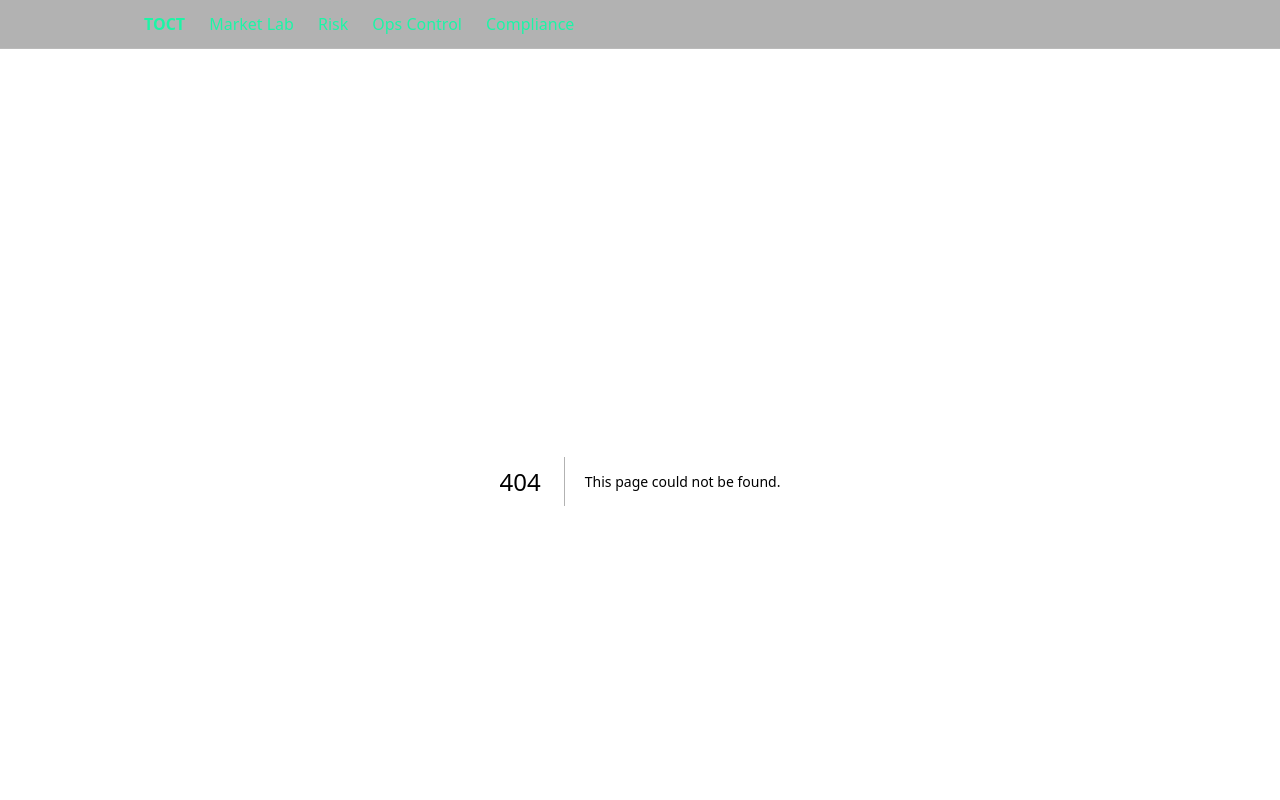
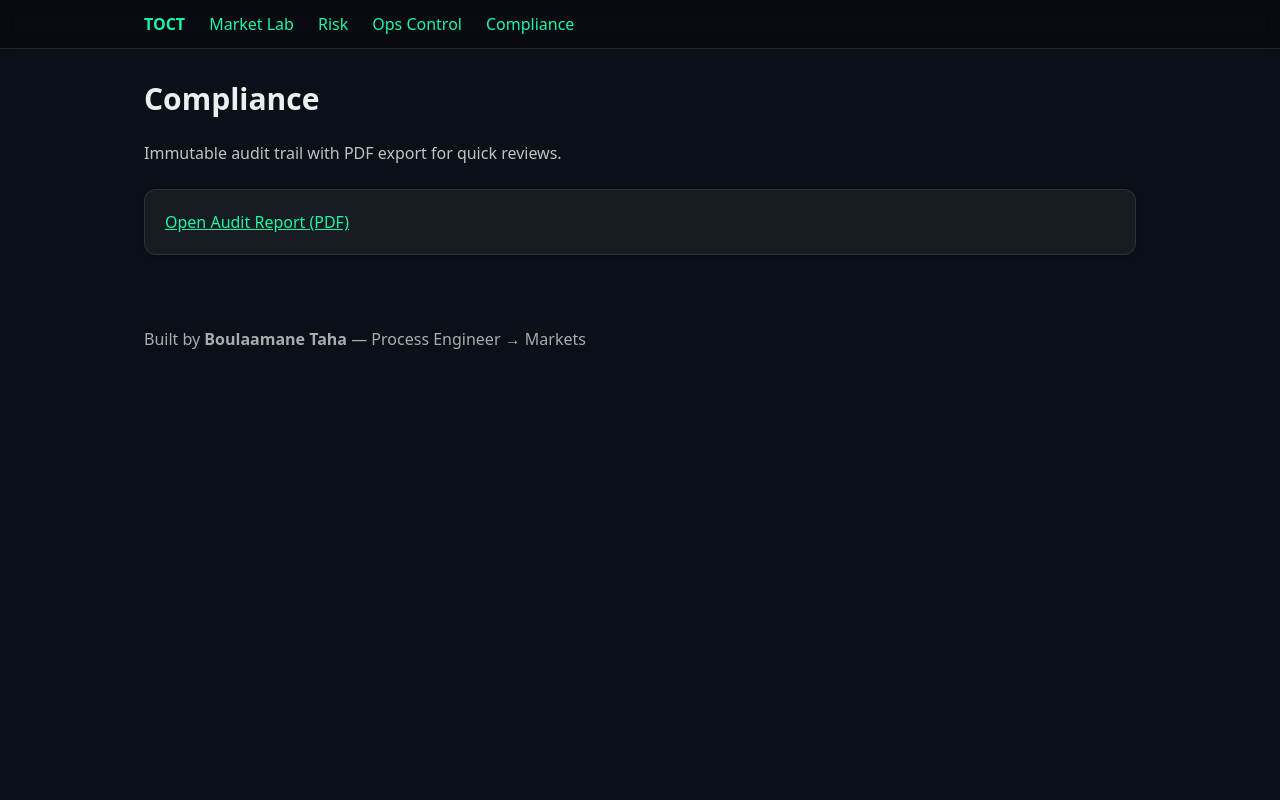
Before and after one commit to TahaBo04/Toct, a Next.js app in the folder frontend/: page /compliance in a window 1280 px wide. Before the commit this address had no page. Shown: the top 800 px of the page. Built offline with nearby package versions, Linux system fonts and the light colour scheme; no server answers.

Commit message:
Create page.tsx

```diff
--- /dev/null
+++ b/frontend/src/app/compliance/page.tsx
@@ -0,0 +1,12 @@
+export default function Compliance() {
+  const pdf = (process.env.NEXT_PUBLIC_API_BASE || "http://localhost:8000") + "/compliance/audit_report.pdf";
+  return (
+    <div className="space-y-6">
+      <h1 className="h1">Compliance</h1>
+      <p className="opacity-80">Immutable audit trail with PDF export for quick reviews.</p>
+      <div className="card">
+        <a href={pdf} target="_blank" className="underline">Open Audit Report (PDF)</a>
+      </div>
+    </div>
+  );
+}
```
